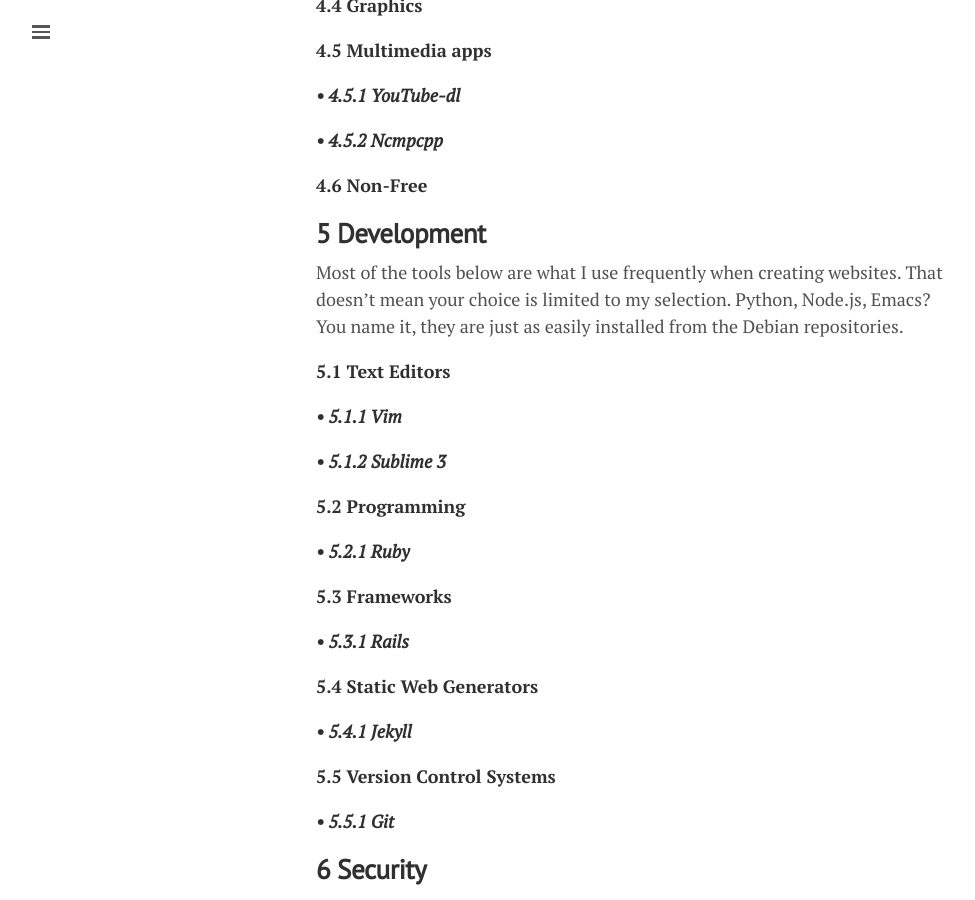
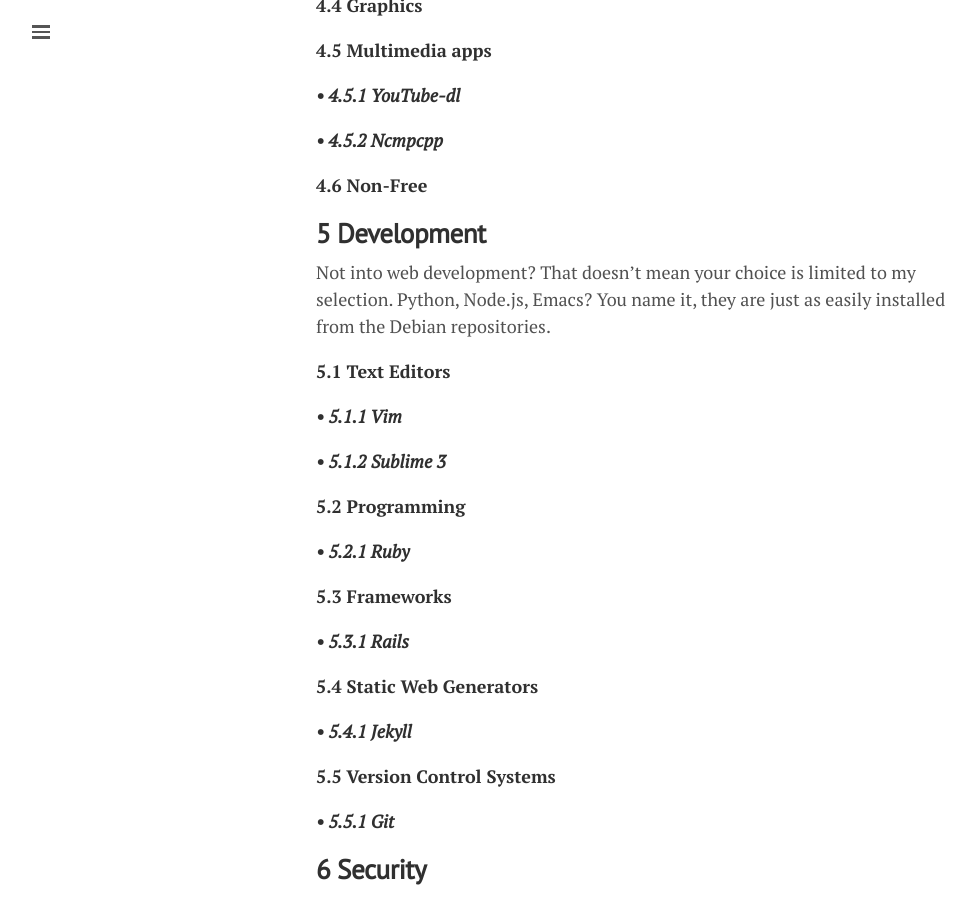
Before and after one commit to lgeurts/lgeurts.github.io, a Jekyll site: the page built from _posts/2017-07-11-bunsenlabs-linux-setup-notes-for dell-inspiron-6000.md, in a window 1280 px wide and 900 px high, scrolled down 2930 px. Shown: the whole window, without its empty margins (0-975 px from the left). Built offline with Jekyll 4.4.1, drawn with Linux system fonts in a browser that asks for light colours; nearby versions of some CDN libraries; comment, search, counter and statistics services are not loaded.

Commit message:
Update 2017-07-11-bunsenlabs-linux-setup-notes-for dell-inspiron-6000.md

```diff
--- a/_posts/2017-07-11-bunsenlabs-linux-setup-notes-for dell-inspiron-6000.md
+++ b/_posts/2017-07-11-bunsenlabs-linux-setup-notes-for dell-inspiron-6000.md
@@ -87,7 +87,7 @@
 **5 Development**
 -----------------
 
-Most of the tools below are what I use frequently when creating websites. That doesn't mean your choice is limited to my selection. Python, Node.js, Emacs? You name it, they are just as easily installed from the Debian repositories.
+Not into web development? That doesn't mean your choice is limited to my selection. Python, Node.js, Emacs? You name it, they are just as easily installed from the Debian repositories.
 
 **5.1 Text Editors**
 
```
